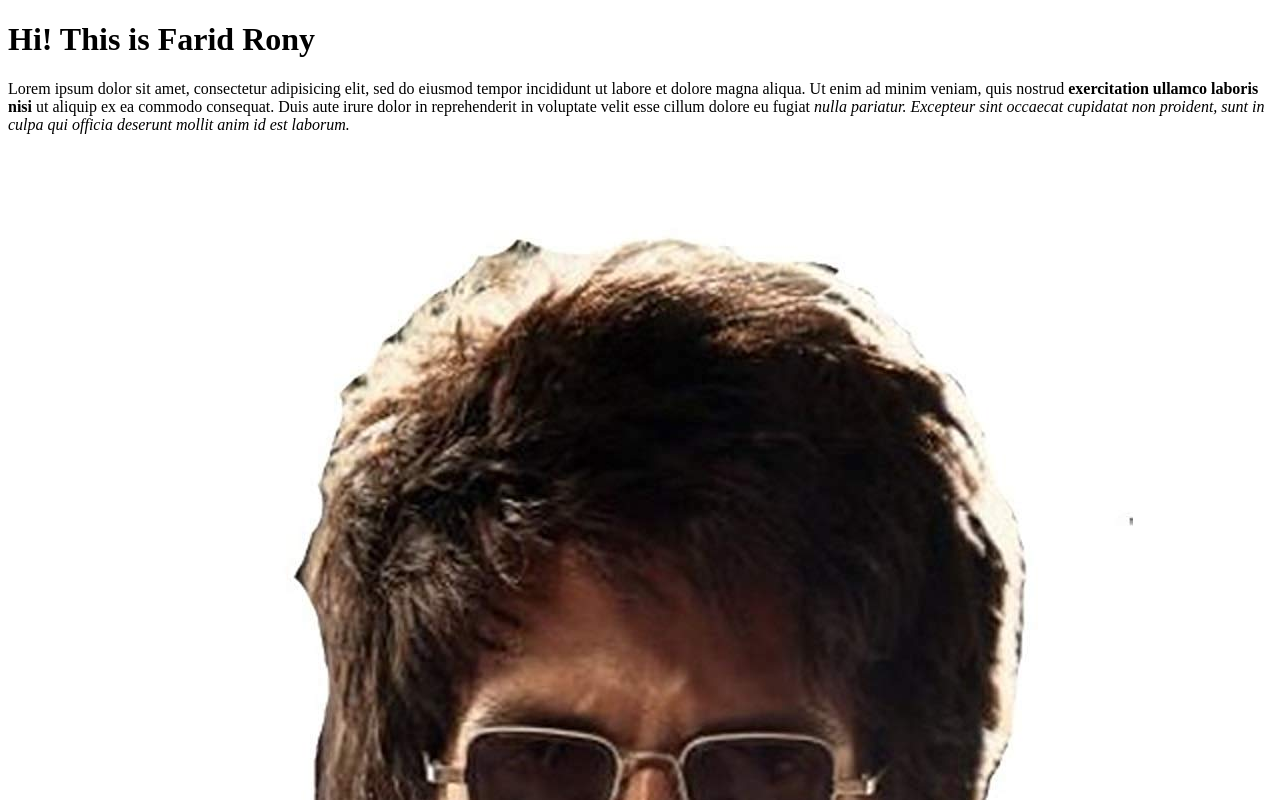
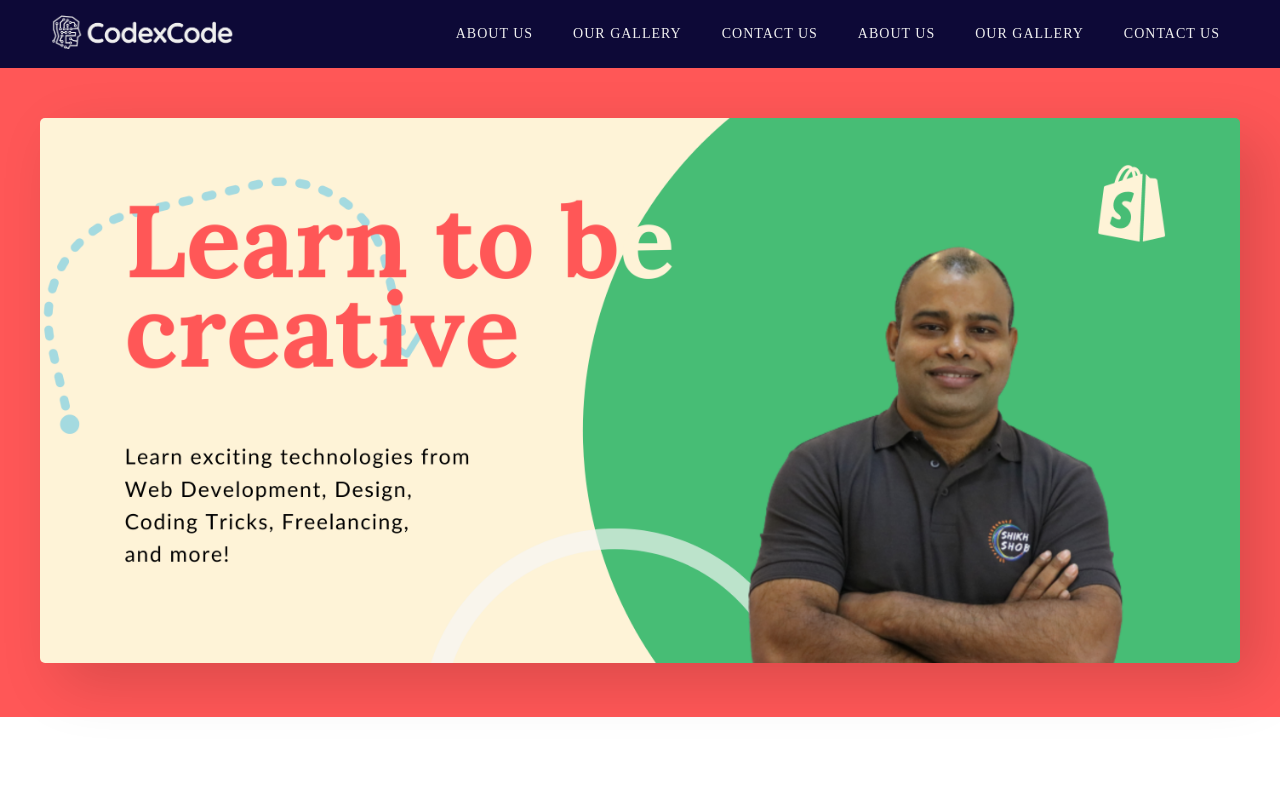
Before and after one commit to faridrony55/basic-design-401-batch, a plain HTML site: page index.html in a window 1280 px wide. Shown: the top 800 px of the page. Drawn offline with Linux system fonts and the light colour scheme.

Commit message:
Update index.html

```diff
--- a/index.html
+++ b/index.html
@@ -3,27 +3,41 @@
 <head>
 	<meta charset="utf-8">
 	<meta name="viewport" content="width=device-width, initial-scale=1">
-	<title>Class 2 : Web Design Basic</title>
-
-	<link rel="stylesheet" type="text/css" href="css/style.css">
-
+	<title></title>
+	<link rel="stylesheet" type="text/css" href="css/app.css">
 </head>
 <body>
 
-	<div>
-		 <h1>Hi! This is <span>Farid Rony</span></h1>
-		 <p>Lorem ipsum dolor sit amet, consectetur adipisicing elit, sed do eiusmod
-		 tempor incididunt ut labore et dolore magna aliqua. Ut enim ad minim veniam,
-		 quis nostrud <b>exercitation ullamco laboris nisi</b> ut aliquip ex ea commodo
-		 consequat. Duis aute irure dolor in reprehenderit in voluptate velit esse
-		 cillum dolore eu fugiat <em>nulla pariatur. Excepteur sint occaecat cupidatat non
-		 proident, sunt in culpa qui officia deserunt mollit anim id est laborum.</em></p>
 
-		 <a href="#">Click Here to know About Me</a>
+ <header>
+ 	<div class="container">
+ 		 <div class="logo">
+ 		 	<a href="./">
+ 		 		<img src="images/codexcode-white.cf08b695.png" alt="codexcode" >
+ 		 	</a>
+ 		 </div>
 
-		 <img src="images/kabir.jpg" alt="kabir sing" title="Kabir Sing ">
+ 		 <nav>
+ 		 	<ul>
+ 		 		<li><a href="#">About Us</a></li>
+ 		 		<li><a href="#">Our Gallery</a></li>
+ 		 		<li><a href="#"> Contact us</a></li>
+ 		 		<li><a href="#">About Us</a></li>
+ 		 		<li><a href="#">Our Gallery</a></li>
+ 		 		<li><a href="#"> Contact us</a></li>
+ 		 	</ul>
+ 		 </nav>
 
-	</div>
+
+ 	</div>
+ </header>
+
+ <section class="banner">
+	 <div class="container">
+	 	<img src="images/farid.png" alt="farid">
+	 </div>
+ </section>
+
 
 </body>
 </html>
```
